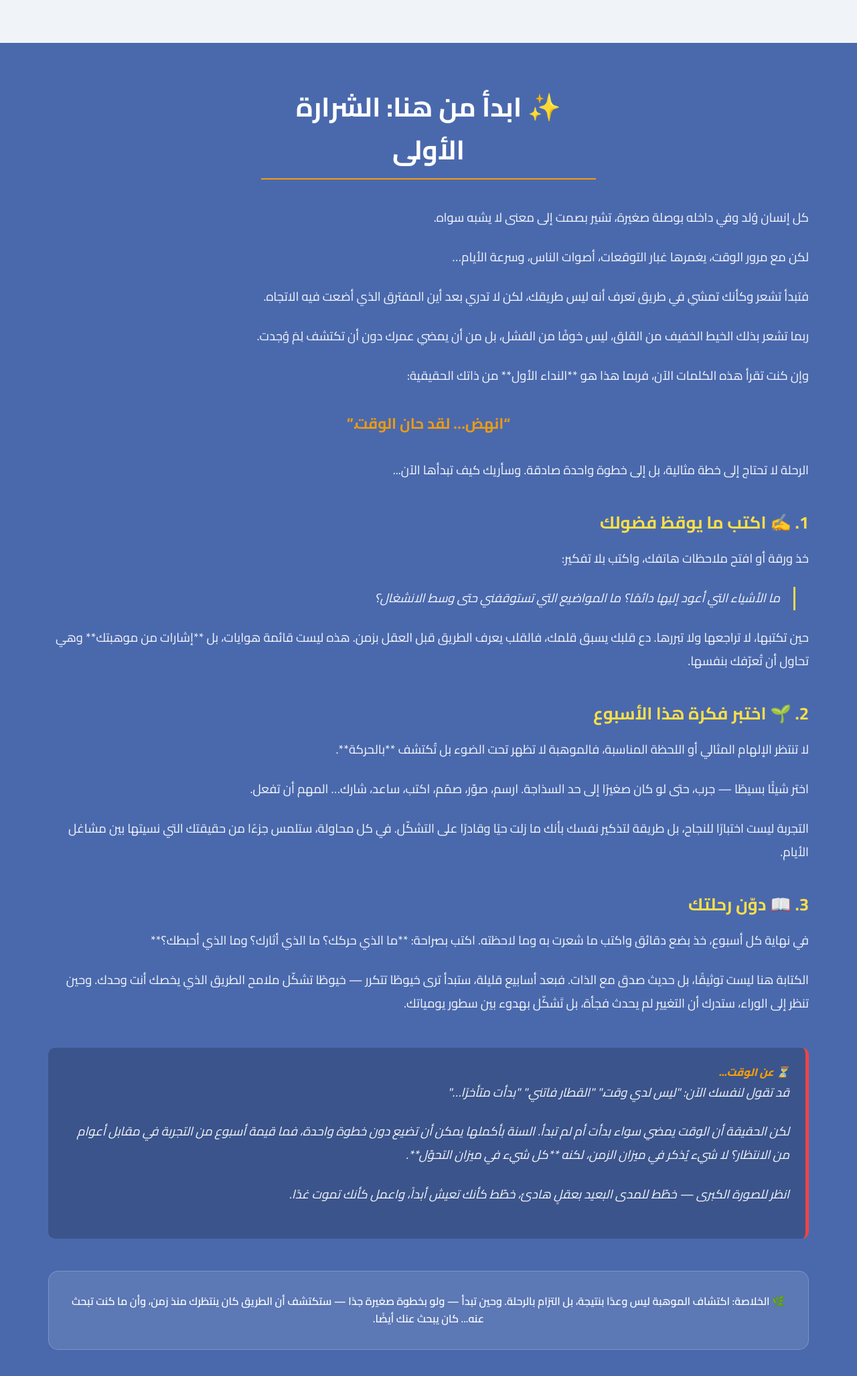
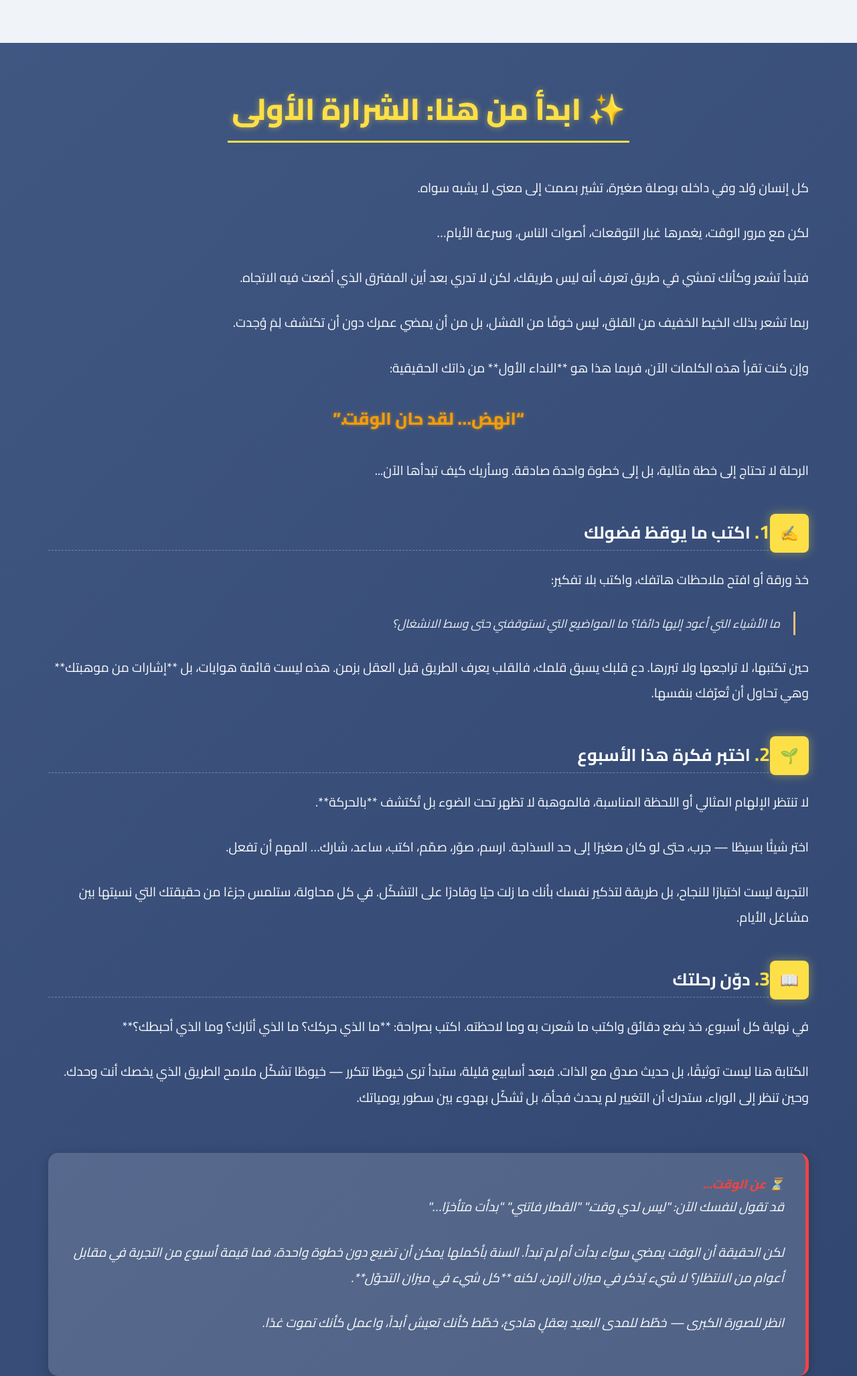
Before and after one commit to riseera47-spec/awaken-talents-, a plain HTML site: page index.html in a window 1280 px wide. Shown: the part 7800-9854 px from the top of the page at 67% size. Drawn offline with Linux system fonts and the light colour scheme.

Commit message:
index.html

```diff
--- a/index.html
+++ b/index.html
@@ -835,70 +835,98 @@
             box-shadow: 0 8px 30px rgba(16, 185, 129, 0.3);
         }
 
-        /* NEW CSS: Start Point Section */
+        /* NEW CSS: Start Point Section - DESIGN ENHANCEMENTS APPLIED HERE */
         .start-point-section {
-            background: #4a69ad; /* Secondary brand color */
+            background: #364e7c; /* Darker blue for depth */
             padding: 4rem 0;
-            text-align: right; /* Changed to right for narrative flow */
+            text-align: right;
             color: white;
+            /* Subtle texture/gradient for depth */
+            background-image: linear-gradient(135deg, rgba(255,255,255,0.05) 0%, rgba(0,0,0,0.1) 100%);
         }
 
         .start-point-section h2 {
-            font-size: 2.5rem;
-            font-weight: 700;
+            font-size: 2.8rem; /* Slightly larger */
+            font-weight: 800; /* Bolder */
             margin-bottom: 1.5rem;
             text-align: center;
-            border-bottom: 2px solid #f59e0b;
+            border-bottom: 3px solid #fde047; /* Gold separator line */
             padding-bottom: 10px;
-            max-width: 500px;
-            margin: 0 auto 2.5rem;
+            max-width: 600px;
+            margin: 0 auto 3rem;
+            color: #fde047; /* Gold color for the title */
+            /* Text shadow for a 'glow' effect */
+            text-shadow: 0 0 10px rgba(253, 224, 71, 0.5);
         }
 
+        /* New Style for Step H3 (making the icon a distinct badge) */
         .start-point-section h3 {
             font-size: 1.6rem;
             font-weight: 700;
-            margin-top: 2.5rem;
-            margin-bottom: 1rem;
-            color: #fde047; /* Yellow highlight for steps */
+            margin-top: 3rem;
+            margin-bottom: 1.5rem;
+            color: white;
             display: flex;
             align-items: center;
-            gap: 10px;
+            gap: 15px;
+            padding-bottom: 5px;
+            border-bottom: 1px dashed rgba(255, 255, 255, 0.3); /* Subtle separator */
         }
 
+        /* Styling the emoji/icon within H3 to look like a gold badge */
+        .start-point-section h3::before {
+            content: attr(data-icon); /* Use an attribute for content if needed, but for Emojis we style the whole H3 */
+            background-color: #fde047; /* Gold background */
+            color: #364e7c; /* Dark text/emoji color */
+            padding: 8px 15px;
+            border-radius: 8px;
+            font-size: 1.4rem;
+            line-height: 1;
+            font-weight: 900;
+            box-shadow: 0 0 15px rgba(253, 224, 71, 0.4);
+        }
+        /* Override the 'h3' style to allow emojis inside to be the badge */
+        .start-point-section h3 {
+            /* Reset the default emoji position */
+            display: block;
+            color: #fde047;
+            font-size: 1.8rem; /* Make the number/icon larger within the H3 */
+        }
+
+        /* The actual step text that follows the number/icon */
+        .start-point-section h3 span {
+            color: white;
+            font-size: 1.6rem;
+            font-weight: 700;
+        }
+
+
         .start-point-section p {
-            font-size: 1.15rem;
+            font-size: 1.2rem; /* Slightly larger body text */
             max-width: 100%;
-            margin-bottom: 1.5rem;
-            opacity: 0.95;
-            line-height: 1.9;
+            margin-bottom: 1.8rem; /* More space between paragraphs */
+            opacity: 0.98;
+            line-height: 2; /* Increased line height for better readability (The Arabic line-height is crucial) */
         }
 
         .start-point-section strong {
             font-weight: 800;
-            color: #f59e0b; /* Orange highlight */
-        }
-
-        .start-point-section .start-link {
-            display: inline-block;
-            background-color: #f59e0b; /* Orange highlight */
-            color: white;
-            padding: 1rem 2.5rem;
-            border-radius: 50px;
-            font-size: 1.2rem;
-            font-weight: 600;
-            text-decoration: none;
-            transition: background-color 0.3s ease, transform 0.3s ease;
-            box-shadow: 0 4px 15px rgba(245, 158, 11, 0.4);
-            margin-top: 2rem;
+            color: #ffcc80; /* Lighter Orange/Peach for strong emphasis */
         }
 
         .start-point-section .time-note {
-            background: rgba(0, 0, 0, 0.2);
-            padding: 1.5rem;
-            border-radius: 10px;
-            margin: 3rem 0;
+            background: rgba(255, 255, 255, 0.15); /* Slightly lighter transparent background */
+            padding: 2rem;
+            border-radius: 15px;
+            margin: 4rem 0; /* More margin to separate it */
             border-right: 5px solid #ef4444;
             font-style: italic;
+            box-shadow: 0 4px 20px rgba(0, 0, 0, 0.2);
+            font-size: 1.15rem;
+        }
+
+        .start-point-section .time-note strong {
+             color: #ef4444; /* Red color for the time heading */
         }
 
         .start-point-section .summary-box {
@@ -909,6 +937,8 @@
             border: 1px solid rgba(255, 255, 255, 0.2);
             text-align: center;
             font-weight: 600;
+            font-size: 1.2rem;
+            color: #a7f3d0; /* Soft green color for the conclusion */
         }
 
         /* Footer */
@@ -942,18 +972,19 @@
         .social-links {
             display: flex;
             justify-content: center;
-            gap: 1.5rem; /* Reduced gap since there are fewer links */
+            gap: 2rem; /* Increased gap */
             margin-top: 2rem;
         }
 
         .social-links a {
             color: white;
-            font-size: 1.8rem;
-            transition: color 0.3s ease;
+            font-size: 2rem; /* Slightly larger icons */
+            transition: color 0.3s ease, transform 0.3s ease;
         }
 
         .social-links a:hover {
             color: #10b981;
+            transform: scale(1.1); /* Zoom effect on hover */
         }
 
         /* Responsive Design */
@@ -996,7 +1027,7 @@
             }
 
             .start-point-section h2 {
-                font-size: 2rem;
+                font-size: 2.2rem;
             }
         }
 
@@ -1342,7 +1373,7 @@
 
         <section class="start-point-section fade-in">
             <div class="container">
-                <h2>✨ ابدأ من هنا: الشرارة الأولى</h2>
+                <h2 style="color: #fde047;">✨ ابدأ من هنا: الشرارة الأولى</h2>
 
                 <p>كل إنسان وُلد وفي داخله بوصلة صغيرة، تشير بصمت إلى معنى لا يشبه سواه.</p>
 
@@ -1353,20 +1384,20 @@
                 <p>ربما تشعر بذلك الخيط الخفيف من القلق، ليس خوفًا من الفشل، بل من أن يمضي عمرك دون أن تكتشف لِمَ وُجدت.</p>
 
                 <p>وإن كنت تقرأ هذه الكلمات الآن، فربما هذا هو **النداء الأول** من ذاتك الحقيقية:</p>
-                <p style="text-align: center; font-size: 1.4rem; font-weight: bold; color: #f59e0b; margin: 2rem 0;">“انهض… لقد حان الوقت.”</p>
+                <p style="text-align: center; font-size: 1.6rem; font-weight: 800; color: #f59e0b; margin: 2rem 0; text-shadow: 0 0 5px rgba(245, 158, 11, 0.6);">“انهض… لقد حان الوقت.”</p>
                 <p>الرحلة لا تحتاج إلى خطة مثالية، بل إلى خطوة واحدة صادقة. وسأريك كيف تبدأها الآن...</p>
 
-                <h3>1. ✍️ اكتب ما يوقظ فضولك</h3>
+                <h3 data-icon="✍️">1. <span style="font-weight: 700;">اكتب ما يوقظ فضولك</span></h3>
                 <p>خذ ورقة أو افتح ملاحظات هاتفك، واكتب بلا تفكير:</p>
-                <p style="padding-right: 20px; border-right: 3px solid #fde047; margin-right: 20px; font-style: italic;">ما الأشياء التي أعود إليها دائمًا؟ ما المواضيع التي تستوقفني حتى وسط الانشغال؟</p>
+                <p style="padding-right: 20px; border-right: 3px solid #ffcc80; margin-right: 20px; font-style: italic; font-size: 1.1rem; opacity: 0.9;">ما الأشياء التي أعود إليها دائمًا؟ ما المواضيع التي تستوقفني حتى وسط الانشغال؟</p>
                 <p>حين تكتبها، لا تراجعها ولا تبررها. دع قلبك يسبق قلمك، فالقلب يعرف الطريق قبل العقل بزمن. هذه ليست قائمة هوايات، بل **إشارات من موهبتك** وهي تحاول أن تُعرّفك بنفسها.</p>
 
-                <h3>2. 🌱 اختبر فكرة هذا الأسبوع</h3>
+                <h3 data-icon="🌱">2. <span style="font-weight: 700;">اختبر فكرة هذا الأسبوع</span></h3>
                 <p>لا تنتظر الإلهام المثالي أو اللحظة المناسبة، فالموهبة لا تظهر تحت الضوء بل تُكتشف **بالحركة**.</p>
                 <p>اختر شيئًا بسيطًا — جرب، حتى لو كان صغيرًا إلى حد السذاجة. ارسم، صوّر، صمّم، اكتب، ساعد، شارك… المهم أن تفعل.</p>
                 <p>التجربة ليست اختبارًا للنجاح، بل طريقة لتذكير نفسك بأنك ما زلت حيًا وقادرًا على التشكّل. في كل محاولة، ستلمس جزءًا من حقيقتك التي نسيتها بين مشاغل الأيام.</p>
 
-                <h3>3. 📖 دوّن رحلتك</h3>
+                <h3 data-icon="📖">3. <span style="font-weight: 700;">دوّن رحلتك</span></h3>
                 <p>في نهاية كل أسبوع، خذ بضع دقائق واكتب ما شعرت به وما لاحظته. اكتب بصراحة: **ما الذي حركك؟ ما الذي أثارك؟ وما الذي أحبطك؟**</p>
                 <p>الكتابة هنا ليست توثيقًا، بل حديث صدق مع الذات. فبعد أسابيع قليلة، ستبدأ ترى خيوطًا تتكرر — خيوطًا تشكّل ملامح الطريق الذي يخصك أنت وحدك. وحين تنظر إلى الوراء، ستدرك أن التغيير لم يحدث فجأة، بل تَشكّل بهدوء بين سطور يومياتك.</p>
 
```
